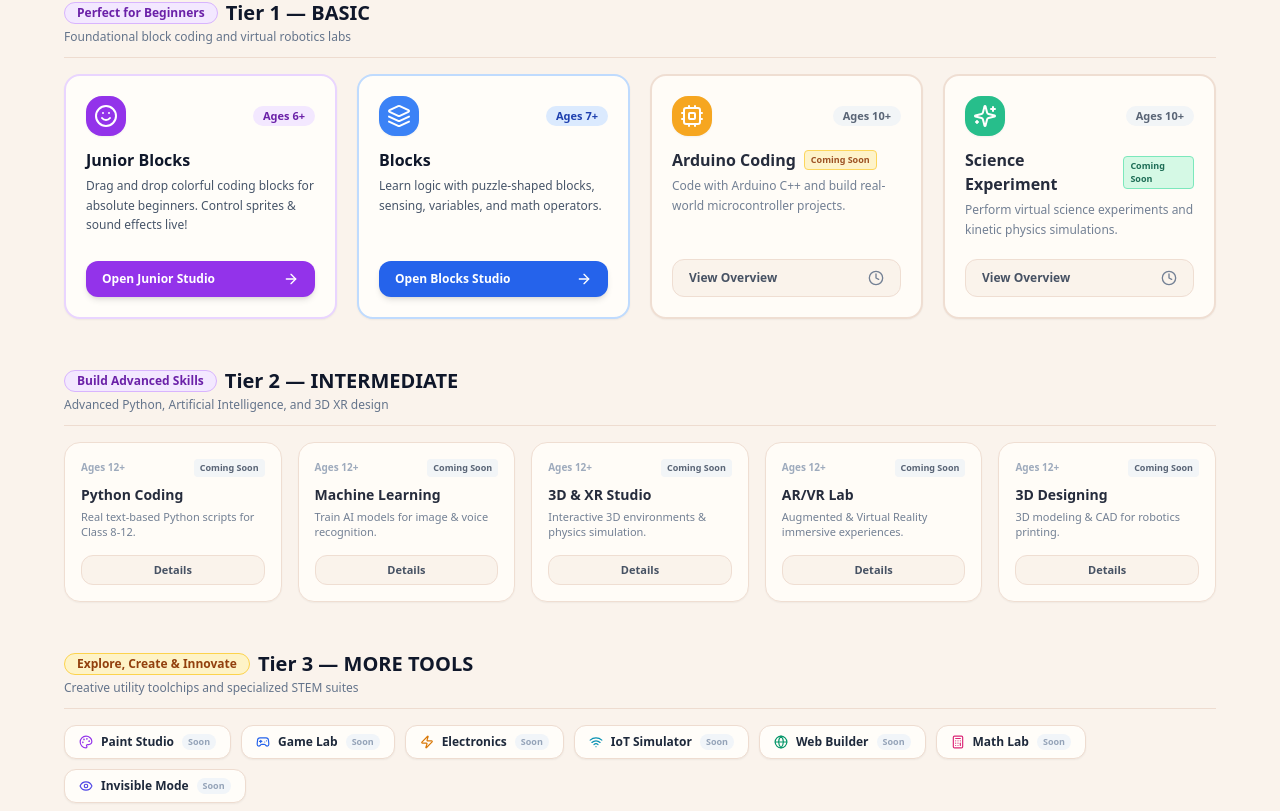
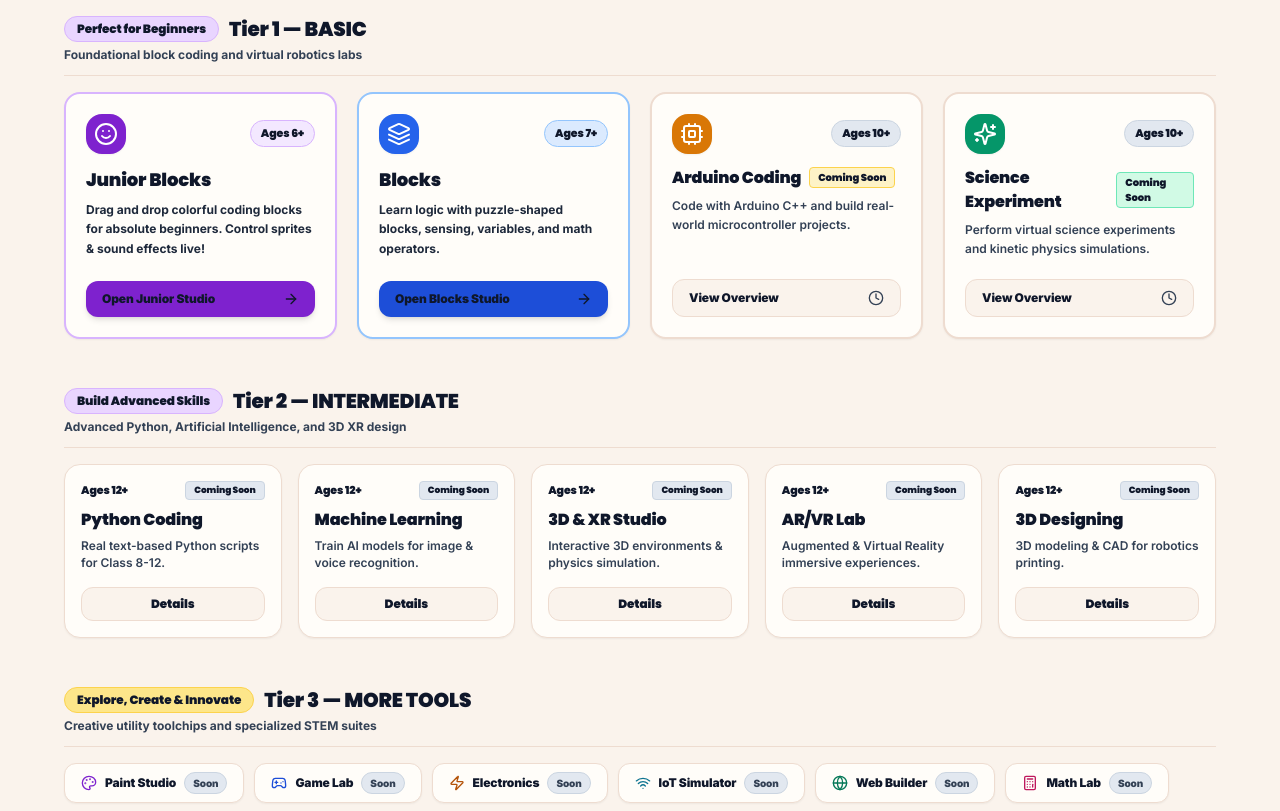
Before and after one commit to nivrutti1113/kiterobotic-Lens, a Next.js app: page /kinetic-canvas in a window 1280 px wide. Shown: the part 329-1140 px from the top of the page. Built offline with nearby package versions, Linux system fonts and the light colour scheme.

Commit message:
fix(typography): integrate Google Fonts (Poppins & Inter) and enforce near-black/dark text contrast sitewide

```diff
--- a/app/globals.css
+++ b/app/globals.css
@@ -3,35 +3,60 @@
 @tailwind utilities;
 
 :root {
-  --foreground-rgb: 30, 27, 75;
-  --background-rgb: 250, 243, 236;
+  --font-poppins: 'Poppins', sans-serif;
+  --font-inter: 'Inter', sans-serif;
 }
 
 body {
-  color: #1E1B4B;
+  color: #0F172A;
   background-color: #FAF3EC;
   min-height: 100vh;
-  font-family: system-ui, -apple-system, BlinkMacSystemFont, 'Inter', 'Segoe UI', Roboto, sans-serif;
+  font-family: var(--font-inter), 'Inter', system-ui, -apple-system, sans-serif;
+  font-size: 14px;
+  line-height: 1.5;
   overflow-x: hidden;
+}
+
+h1, h2, h3, h4, h5, h6, .font-heading {
+  font-family: var(--font-poppins), 'Poppins', system-ui, sans-serif;
+  color: #0F172A;
+  letter-spacing: -0.01em;
+}
+
+p, span, button, input, select, textarea {
+  font-family: var(--font-inter), 'Inter', system-ui, sans-serif;
+}
+
+/* Ensure strong contrast across light themes */
+.text-slate-500, .text-slate-400 {
+  color: #334155 !important; /* Force dark readable charcoal instead of light gray */
+}
+
+.text-slate-600 {
+  color: #1E293B !important;
+}
+
+.text-purple-100 {
+  color: #EDE9FE !important;
 }
 
 /* Warm Skin-Tone & Low-White Glass Panels */
 .glass-panel {
-  background: rgba(255, 253, 249, 0.85);
+  background: rgba(255, 253, 249, 0.95);
   backdrop-filter: blur(16px);
   -webkit-backdrop-filter: blur(16px);
   border: 1px solid #EEDCD0;
 }
 
 .glass-panel-glow {
-  background: rgba(255, 253, 249, 0.95);
+  background: rgba(255, 253, 249, 0.98);
   backdrop-filter: blur(20px);
   border: 1px solid #E5D0C0;
-  box-shadow: 0 0 25px rgba(91, 33, 182, 0.08);
+  box-shadow: 0 4px 20px rgba(91, 33, 182, 0.08);
 }
 
 .text-gradient {
-  background: linear-gradient(135deg, #5B21B6 0%, #7C3AED 50%, #D97706 100%);
+  background: linear-gradient(135deg, #4C1D95 0%, #6D28D9 50%, #B45309 100%);
   -webkit-background-clip: text;
   -webkit-text-fill-color: transparent;
 }
@@ -54,10 +79,10 @@ body {
 }
 
 ::-webkit-scrollbar-thumb {
-  background: #CBD5E1;
+  background: #94A3B8;
   border-radius: 4px;
 }
 
 ::-webkit-scrollbar-thumb:hover {
-  background: #8B5CF6;
+  background: #6D28D9;
 }
--- a/app/kinetic-canvas/page.tsx
+++ b/app/kinetic-canvas/page.tsx
@@ -6,22 +6,22 @@ import { Rocket, ArrowRight, Cpu, Sparkles, Smile, Layers, Clock, Palette, Gamep
 
 export default function KineticCanvasDashboard() {
   return (
-    <div className="-mt-8 min-h-screen bg-[#FAF3EC] text-slate-900 pb-16">
+    <div className="-mt-8 min-h-screen bg-[#FAF3EC] text-slate-900 pb-16 font-sans">
 
       {/* Warm Skin-Tone & Low-White Header Banner */}
       <div className="bg-gradient-to-r from-[#FDEEE9] via-[#FAF3EC] to-[#FFFDF9] border-b border-[#EEDCD0] py-10 px-4 sm:px-8 text-center shadow-sm">
         <div className="max-w-4xl mx-auto space-y-3">
-          <div className="inline-flex items-center gap-2 px-3.5 py-1 rounded-full bg-purple-600 text-white text-xs font-black tracking-wide shadow-sm">
-            <Rocket className="w-4 h-4 animate-bounce" />
+          <div className="inline-flex items-center gap-2 px-4 py-1.5 rounded-full bg-purple-700 text-white text-xs font-black tracking-wide shadow-sm font-heading">
+            <Rocket className="w-4 h-4 animate-bounce text-amber-300" />
             <span>KMS-AI (Kite Maker Studio)</span>
           </div>
-          <h1 className="text-3xl sm:text-4xl font-black text-slate-900 tracking-tight">
+          <h1 className="text-3xl sm:text-4xl font-black text-slate-950 tracking-tight font-heading">
             What would you like to do today?
           </h1>
-          <p className="text-base font-black text-purple-700">
+          <p className="text-base font-black text-purple-900 font-heading">
             Code · Simulate · Design · Innovate
           </p>
-          <p className="text-xs text-slate-600 max-w-xl mx-auto font-medium">
+          <p className="text-sm text-slate-800 max-w-xl mx-auto font-semibold leading-relaxed">
             Drag-and-drop block studio, robotics simulation, Arduino wiring, and Python coding designed for Indian school students (Class 3 to Class 12).
           </p>
         </div>
@@ -33,40 +33,40 @@ export default function KineticCanvasDashboard() {
         <section className="space-y-4">
           <div className="flex items-center justify-between border-b border-[#EEDCD0] pb-3">
             <div>
-              <div className="flex items-center gap-2">
-                <span className="text-xs font-black px-3 py-0.5 rounded-full bg-purple-100 text-purple-800 border border-purple-300">
+              <div className="flex items-center gap-2.5">
+                <span className="text-xs font-black px-3 py-1 rounded-full bg-purple-200 text-purple-950 border border-purple-300 font-heading">
                   Perfect for Beginners
                 </span>
-                <h2 className="text-xl font-black text-slate-900">Tier 1 — BASIC</h2>
+                <h2 className="text-xl font-black text-slate-950 font-heading">Tier 1 — BASIC</h2>
               </div>
-              <p className="text-xs text-slate-500 mt-0.5 font-medium">Foundational block coding and virtual robotics labs</p>
+              <p className="text-xs text-slate-700 mt-1 font-bold">Foundational block coding and virtual robotics labs</p>
             </div>
           </div>
 
           <div className="grid grid-cols-1 md:grid-cols-2 lg:grid-cols-4 gap-5">
 
             {/* Card 1: Junior Blocks (FULLY FUNCTIONAL) */}
-            <div className="bg-[#FFFDF9] rounded-2xl border-2 border-purple-200 hover:border-purple-600 p-5 shadow-sm hover:shadow-xl transition-all hover:-translate-y-1 flex flex-col justify-between group">
+            <div className="bg-[#FFFDF9] rounded-2xl border-2 border-purple-300 hover:border-purple-600 p-5 shadow-sm hover:shadow-xl transition-all hover:-translate-y-1 flex flex-col justify-between group">
               <div>
                 <div className="flex items-center justify-between mb-3">
-                  <div className="w-10 h-10 rounded-2xl bg-purple-600 text-white flex items-center justify-center font-bold shadow-sm">
+                  <div className="w-10 h-10 rounded-2xl bg-purple-700 text-white flex items-center justify-center font-bold shadow-sm">
                     <Smile className="w-6 h-6" />
                   </div>
-                  <span className="text-[11px] font-black px-2.5 py-0.5 rounded-full bg-purple-100 text-purple-800">
+                  <span className="text-[11px] font-black px-2.5 py-1 rounded-full bg-purple-100 text-purple-950 border border-purple-300 font-heading">
                     Ages 6+
                   </span>
                 </div>
-                <h3 className="text-base font-black text-slate-900 group-hover:text-purple-700 transition-colors">
+                <h3 className="text-lg font-black text-slate-950 group-hover:text-purple-700 transition-colors font-heading">
                   Junior Blocks
                 </h3>
-                <p className="text-xs text-slate-600 mt-1 leading-relaxed font-medium">
+                <p className="text-xs text-slate-800 mt-1.5 leading-relaxed font-bold">
                   Drag and drop colorful coding blocks for absolute beginners. Control sprites & sound effects live!
                 </p>
               </div>
 
               <Link
                 href="/kinetic-canvas/junior-blocks"
-                className="mt-5 w-full flex items-center justify-between px-4 py-2.5 rounded-xl bg-purple-600 hover:bg-purple-700 text-white font-black text-xs shadow-md transition-colors"
+                className="mt-5 w-full flex items-center justify-between px-4 py-2.5 rounded-xl bg-purple-700 hover:bg-purple-800 text-white font-black text-xs shadow-md transition-colors font-heading"
               >
                 <span>Open Junior Studio</span>
                 <ArrowRight className="w-4 h-4 group-hover:translate-x-1 transition-transform" />
@@ -74,27 +74,27 @@ export default function KineticCanvasDashboard() {
             </div>
 
             {/* Card 2: Blocks (AGAIN FULLY FUNCTIONAL ENGINE) */}
-            <div className="bg-[#FFFDF9] rounded-2xl border-2 border-blue-200 hover:border-blue-600 p-5 shadow-sm hover:shadow-xl transition-all hover:-translate-y-1 flex flex-col justify-between group">
+            <div className="bg-[#FFFDF9] rounded-2xl border-2 border-blue-300 hover:border-blue-600 p-5 shadow-sm hover:shadow-xl transition-all hover:-translate-y-1 flex flex-col justify-between group">
               <div>
                 <div className="flex items-center justify-between mb-3">
-                  <div className="w-10 h-10 rounded-2xl bg-blue-500 text-white flex items-center justify-center font-bold shadow-sm">
+                  <div className="w-10 h-10 rounded-2xl bg-blue-600 text-white flex items-center justify-center font-bold shadow-sm">
                     <Layers className="w-6 h-6" />
                   </div>
-                  <span className="text-[11px] font-black px-2.5 py-0.5 rounded-full bg-blue-100 text-blue-800">
+                  <span className="text-[11px] font-black px-2.5 py-1 rounded-full bg-blue-100 text-blue-950 border border-blue-300 font-heading">
                     Ages 7+
                   </span>
                 </div>
-                <h3 className="text-base font-black text-slate-900 group-hover:text-blue-600 transition-colors">
+                <h3 className="text-lg font-black text-slate-950 group-hover:text-blue-700 transition-colors font-heading">
                   Blocks
                 </h3>
-                <p className="text-xs text-slate-600 mt-1 leading-relaxed font-medium">
+                <p className="text-xs text-slate-800 mt-1.5 leading-relaxed font-bold">
                   Learn logic with puzzle-shaped blocks, sensing, variables, and math operators.
                 </p>
               </div>
 
               <Link
                 href="/kinetic-canvas/blocks"
-                className="mt-5 w-full flex items-center justify-between px-4 py-2.5 rounded-xl bg-blue-600 hover:bg-blue-700 text-white font-black text-xs shadow-md transition-colors"
+                className="mt-5 w-full flex items-center justify-between px-4 py-2.5 rounded-xl bg-blue-700 hover:bg-blue-800 text-white font-black text-xs shadow-md transition-colors font-heading"
               >
                 <span>Open Blocks Studio</span>
                 <ArrowRight className="w-4 h-4 group-hover:translate-x-1 transition-transform" />
@@ -102,64 +102,64 @@ export default function KineticCanvasDashboard() {
             </div>
 
             {/* Card 3: Arduino Coding (HONEST COMING SOON) */}
-            <div className="bg-[#FFFDF9] rounded-2xl border-2 border-[#EEDCD0] p-5 shadow-sm opacity-90 flex flex-col justify-between">
+            <div className="bg-[#FFFDF9] rounded-2xl border-2 border-[#EEDCD0] p-5 shadow-sm flex flex-col justify-between">
               <div>
                 <div className="flex items-center justify-between mb-3">
-                  <div className="w-10 h-10 rounded-2xl bg-amber-500 text-white flex items-center justify-center font-bold shadow-sm">
+                  <div className="w-10 h-10 rounded-2xl bg-amber-600 text-white flex items-center justify-center font-bold shadow-sm">
                     <Cpu className="w-6 h-6" />
                   </div>
-                  <span className="text-[11px] font-black px-2.5 py-0.5 rounded-full bg-slate-100 text-slate-600">
+                  <span className="text-[11px] font-black px-2.5 py-1 rounded-full bg-slate-200 text-slate-900 border border-slate-300 font-heading">
                     Ages 10+
                   </span>
                 </div>
                 <div className="flex items-center gap-2">
-                  <h3 className="text-base font-black text-slate-900">Arduino Coding</h3>
-                  <span className="text-[9px] font-black px-1.5 py-0.5 rounded bg-amber-100 text-amber-800 border border-amber-300">
+                  <h3 className="text-base font-black text-slate-950 font-heading">Arduino Coding</h3>
+                  <span className="text-[10px] font-black px-2 py-0.5 rounded bg-amber-100 text-amber-950 border border-amber-300 font-heading">
                     Coming Soon
                   </span>
                 </div>
-                <p className="text-xs text-slate-500 mt-1 leading-relaxed font-medium">
+                <p className="text-xs text-slate-700 mt-1.5 leading-relaxed font-semibold">
                   Code with Arduino C++ and build real-world microcontroller projects.
                 </p>
               </div>
 
               <Link
                 href="/kinetic-canvas/arduino"
-                className="mt-5 w-full flex items-center justify-between px-4 py-2.5 rounded-xl bg-[#FAF3EC] hover:bg-purple-50 text-slate-700 font-black text-xs transition-colors border border-[#EEDCD0]"
+                className="mt-5 w-full flex items-center justify-between px-4 py-2.5 rounded-xl bg-[#FAF3EC] hover:bg-purple-100 text-slate-900 font-black text-xs transition-colors border border-[#EEDCD0] font-heading"
               >
                 <span>View Overview</span>
-                <Clock className="w-4 h-4 text-slate-500" />
+                <Clock className="w-4 h-4 text-slate-700" />
               </Link>
             </div>
 
             {/* Card 4: Science Experiment (HONEST COMING SOON) */}
-            <div className="bg-[#FFFDF9] rounded-2xl border-2 border-[#EEDCD0] p-5 shadow-sm opacity-90 flex flex-col justify-between">
+            <div className="bg-[#FFFDF9] rounded-2xl border-2 border-[#EEDCD0] p-5 shadow-sm flex flex-col justify-between">
               <div>
                 <div className="flex items-center justify-between mb-3">
-                  <div className="w-10 h-10 rounded-2xl bg-emerald-500 text-white flex items-center justify-center font-bold shadow-sm">
+                  <div className="w-10 h-10 rounded-2xl bg-emerald-600 text-white flex items-center justify-center font-bold shadow-sm">
                     <Sparkles className="w-6 h-6" />
                   </div>
-                  <span className="text-[11px] font-black px-2.5 py-0.5 rounded-full bg-slate-100 text-slate-600">
+                  <span className="text-[11px] font-black px-2.5 py-1 rounded-full bg-slate-200 text-slate-900 border border-slate-300 font-heading">
                     Ages 10+
                   </span>
                 </div>
                 <div className="flex items-center gap-2">
-                  <h3 className="text-base font-black text-slate-900">Science Experiment</h3>
-                  <span className="text-[9px] font-black px-1.5 py-0.5 rounded bg-emerald-100 text-emerald-800 border border-emerald-300">
+                  <h3 className="text-base font-black text-slate-950 font-heading">Science Experiment</h3>
+                  <span className="text-[10px] font-black px-2 py-0.5 rounded bg-emerald-100 text-emerald-950 border border-emerald-300 font-heading">
                     Coming Soon
                   </span>
                 </div>
-                <p className="text-xs text-slate-500 mt-1 leading-relaxed font-medium">
+                <p className="text-xs text-slate-700 mt-1.5 leading-relaxed font-semibold">
                   Perform virtual science experiments and kinetic physics simulations.
                 </p>
               </div>
 
               <Link
                 href="/kinetic-canvas/science"
-                className="mt-5 w-full flex items-center justify-between px-4 py-2.5 rounded-xl bg-[#FAF3EC] hover:bg-purple-50 text-slate-700 font-black text-xs transition-colors border border-[#EEDCD0]"
+                className="mt-5 w-full flex items-center justify-between px-4 py-2.5 rounded-xl bg-[#FAF3EC] hover:bg-purple-100 text-slate-900 font-black text-xs transition-colors border border-[#EEDCD0] font-heading"
               >
                 <span>View Overview</span>
-                <Clock className="w-4 h-4 text-slate-500" />
+                <Clock className="w-4 h-4 text-slate-700" />
               </Link>
             </div>
 
@@ -170,13 +170,13 @@ export default function KineticCanvasDashboard() {
         <section className="space-y-4">
           <div className="flex items-center justify-between border-b border-[#EEDCD0] pb-3">
             <div>
-              <div className="flex items-center gap-2">
-                <span className="text-xs font-black px-3 py-0.5 rounded-full bg-purple-100 text-purple-800 border border-purple-300">
+              <div className="flex items-center gap-2.5">
+                <span className="text-xs font-black px-3 py-1 rounded-full bg-purple-200 text-purple-950 border border-purple-300 font-heading">
                   Build Advanced Skills
                 </span>
-                <h2 className="text-xl font-black text-slate-900">Tier 2 — INTERMEDIATE</h2>
+                <h2 className="text-xl font-black text-slate-950 font-heading">Tier 2 — INTERMEDIATE</h2>
               </div>
-              <p className="text-xs text-slate-500 mt-0.5 font-medium">Advanced Python, Artificial Intelligence, and 3D XR design</p>
+              <p className="text-xs text-slate-700 mt-1 font-bold">Advanced Python, Artificial Intelligence, and 3D XR design</p>
             </div>
           </div>
 
@@ -190,21 +190,21 @@ export default function KineticCanvasDashboard() {
             ].map((tool) => (
               <div
                 key={tool.id}
-                className="bg-[#FFFDF9] rounded-2xl border border-[#EEDCD0] p-4 shadow-sm opacity-90 flex flex-col justify-between"
+                className="bg-[#FFFDF9] rounded-2xl border border-[#EEDCD0] p-4 shadow-sm flex flex-col justify-between"
               >
                 <div>
                   <div className="flex items-center justify-between mb-2">
-                    <span className="text-[10px] font-bold text-slate-400">{tool.age}</span>
-                    <span className="text-[9px] font-black px-1.5 py-0.5 rounded bg-slate-100 text-slate-600">
+                    <span className="text-[11px] font-black text-slate-700 font-heading">{tool.age}</span>
+                    <span className="text-[9px] font-black px-2 py-0.5 rounded bg-slate-200 text-slate-900 border border-slate-300 font-heading">
                       Coming Soon
                     </span>
                   </div>
-                  <h4 className="font-black text-sm text-slate-900">{tool.title}</h4>
-                  <p className="text-[11px] text-slate-500 mt-1 leading-snug font-medium">{tool.desc}</p>
+                  <h4 className="font-black text-base text-slate-950 font-heading">{tool.title}</h4>
+                  <p className="text-xs text-slate-700 mt-1.5 leading-snug font-semibold">{tool.desc}</p>
                 </div>
                 <Link
                   href={`/kinetic-canvas/${tool.id}`}
-                  className="mt-4 text-center py-1.5 rounded-xl bg-[#FAF3EC] hover:bg-purple-50 text-slate-700 text-[11px] font-black block border border-[#EEDCD0]"
+                  className="mt-4 text-center py-2 rounded-xl bg-[#FAF3EC] hover:bg-purple-100 text-slate-950 text-xs font-black block border border-[#EEDCD0] font-heading"
                 >
                   Details
                 </Link>
@@ -217,34 +217,34 @@ export default function KineticCanvasDashboard() {
         <section className="space-y-4">
           <div className="flex items-center justify-between border-b border-[#EEDCD0] pb-3">
             <div>
-              <div className="flex items-center gap-2">
-                <span className="text-xs font-black px-3 py-0.5 rounded-full bg-amber-100 text-amber-800 border border-amber-300">
+              <div className="flex items-center gap-2.5">
+                <span className="text-xs font-black px-3 py-1 rounded-full bg-amber-200 text-amber-950 border border-amber-300 font-heading">
                   Explore, Create & Innovate
                 </span>
-                <h2 className="text-xl font-black text-slate-900">Tier 3 — MORE TOOLS</h2>
+                <h2 className="text-xl font-black text-slate-950 font-heading">Tier 3 — MORE TOOLS</h2>
               </div>
-              <p className="text-xs text-slate-500 mt-0.5 font-medium">Creative utility toolchips and specialized STEM suites</p>
+              <p className="text-xs text-slate-700 mt-1 font-bold">Creative utility toolchips and specialized STEM suites</p>
             </div>
           </div>
 
           <div className="flex flex-wrap gap-2.5">
             {[
-              { id: 'paint', title: 'Paint Studio', icon: <Palette className="w-3.5 h-3.5 text-purple-600" /> },
-              { id: 'gamelab', title: 'Game Lab', icon: <Gamepad2 className="w-3.5 h-3.5 text-blue-600" /> },
-              { id: 'electronics', title: 'Electronics', icon: <Zap className="w-3.5 h-3.5 text-amber-600" /> },
-              { id: 'iot', title: 'IoT Simulator', icon: <Wifi className="w-3.5 h-3.5 text-cyan-600" /> },
-              { id: 'web', title: 'Web Builder', icon: <Globe className="w-3.5 h-3.5 text-emerald-600" /> },
-              { id: 'math', title: 'Math Lab', icon: <Calculator className="w-3.5 h-3.5 text-pink-600" /> },
-              { id: 'invisible', title: 'Invisible Mode', icon: <Eye className="w-3.5 h-3.5 text-indigo-600" /> },
+              { id: 'paint', title: 'Paint Studio', icon: <Palette className="w-4 h-4 text-purple-700" /> },
+              { id: 'gamelab', title: 'Game Lab', icon: <Gamepad2 className="w-4 h-4 text-blue-700" /> },
+              { id: 'electronics', title: 'Electronics', icon: <Zap className="w-4 h-4 text-amber-700" /> },
+              { id: 'iot', title: 'IoT Simulator', icon: <Wifi className="w-4 h-4 text-cyan-700" /> },
+              { id: 'web', title: 'Web Builder', icon: <Globe className="w-4 h-4 text-emerald-700" /> },
+              { id: 'math', title: 'Math Lab', icon: <Calculator className="w-4 h-4 text-pink-700" /> },
+              { id: 'invisible', title: 'Invisible Mode', icon: <Eye className="w-4 h-4 text-indigo-700" /> },
             ].map((chip) => (
               <Link
                 key={chip.id}
                 href={`/kinetic-canvas/tool/${chip.id}`}
-                className="flex items-center gap-2 px-3.5 py-2 bg-[#FFFDF9] hover:bg-purple-50 border border-[#EEDCD0] rounded-xl shadow-sm text-xs font-black text-slate-800 transition-all hover:scale-105"
+                className="flex items-center gap-2 px-4 py-2 bg-[#FFFDF9] hover:bg-purple-100 border border-[#EEDCD0] rounded-xl shadow-sm text-xs font-black text-slate-950 transition-all hover:scale-105 font-heading"
               >
                 {chip.icon}
                 <span>{chip.title}</span>
-                <span className="text-[9px] font-bold text-slate-400 bg-slate-100 px-1.5 py-0.2 rounded-full">
+                <span className="text-[10px] font-black text-slate-700 bg-slate-200 px-2 py-0.5 rounded-full border border-slate-300">
                   Soon
                 </span>
               </Link>
--- a/app/layout.tsx
+++ b/app/layout.tsx
@@ -2,6 +2,7 @@
 
 import React, { useState, useEffect } from 'react';
 import '@/app/globals.css';
+import { poppins, inter } from '@/lib/fonts';
 import { Navbar } from '@/components/Navbar';
 import { Footer } from '@/components/Footer';
 import { SupportedLanguage } from '@/lib/languages';
@@ -24,8 +25,8 @@ export default function RootLayout({ children }: { children: React.ReactNode })
   };
 
   return (
-    <html lang={currentLang}>
-      <body className="bg-[#FAF3EC] text-slate-900 min-h-screen flex flex-col antialiased selection:bg-purple-500 selection:text-white">
+    <html lang={currentLang} className={`${poppins.variable} ${inter.variable}`}>
+      <body className="bg-[#FAF3EC] text-slate-900 font-sans min-h-screen flex flex-col antialiased selection:bg-purple-600 selection:text-white">
         <Navbar
           currentLang={currentLang}
           onLanguageChange={setCurrentLang}
--- /dev/null
+++ b/lib/fonts.ts
@@ -0,0 +1,14 @@
+import { Poppins, Inter } from 'next/font/google';
+
+export const poppins = Poppins({
+  weight: ['500', '600', '700', '800', '900'],
+  subsets: ['latin'],
+  variable: '--font-poppins',
+  display: 'swap',
+});
+
+export const inter = Inter({
+  subsets: ['latin'],
+  variable: '--font-inter',
+  display: 'swap',
+});
--- a/tailwind.config.js
+++ b/tailwind.config.js
@@ -8,6 +8,10 @@ module.exports = {
   ],
   theme: {
     extend: {
+      fontFamily: {
+        sans: ['var(--font-inter)', 'system-ui', 'sans-serif'],
+        heading: ['var(--font-[#poppins])', 'var(--font-poppins)', 'system-ui', 'sans-serif'],
+      },
       colors: {
         kite: {
           50: '#f0f9ff',
```
Also changed, not shown: components/junior-blocks/BottomToolbar.tsx (+14 -14 lines), components/junior-blocks/HelpModal.tsx (+44 -44 lines), components/junior-blocks/PythonCodeDrawer.tsx (+8 -9 lines), components/junior-blocks/SpriteScenePanel.tsx (+46 -46 lines), components/junior-blocks/Workspace.tsx (+26 -26 lines).
